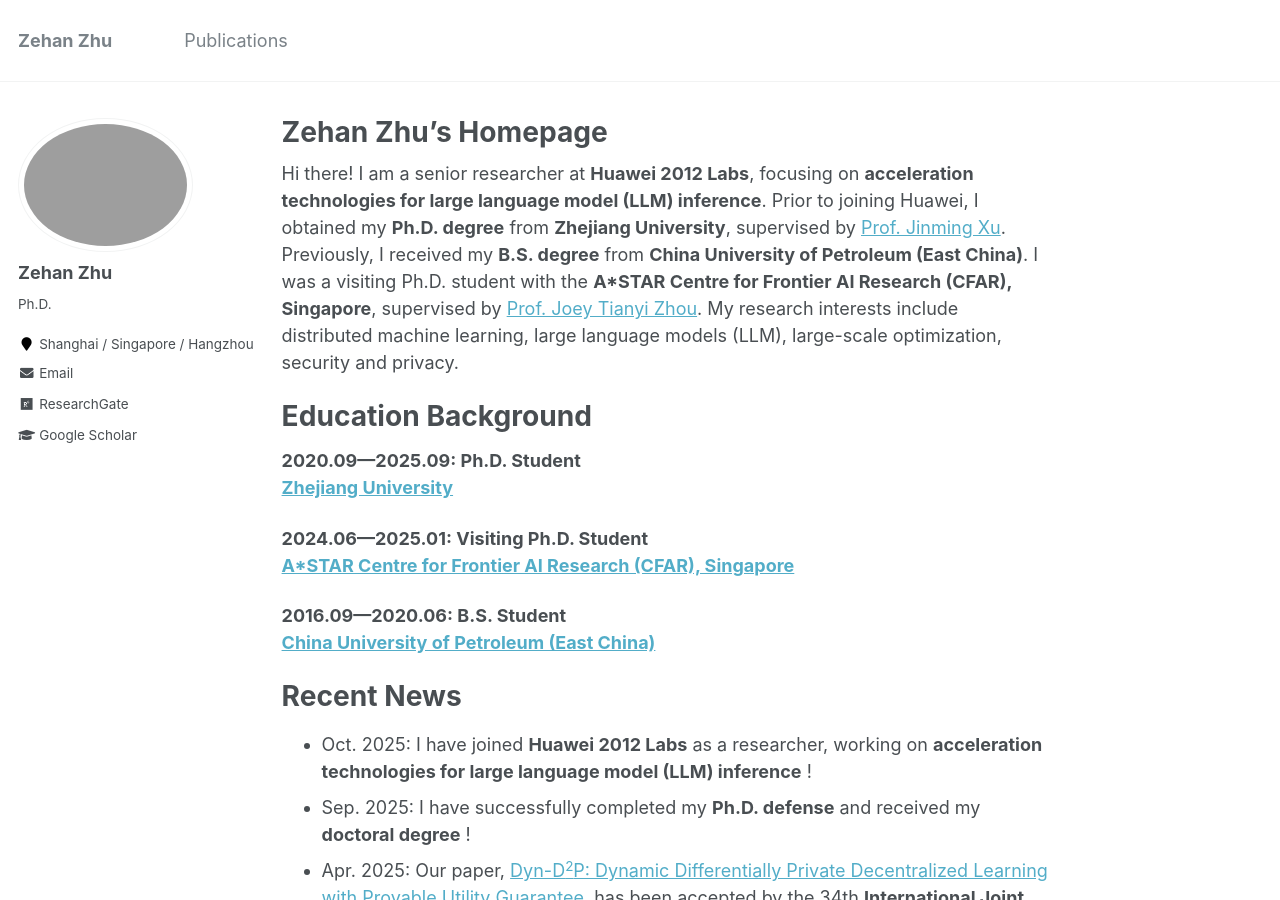
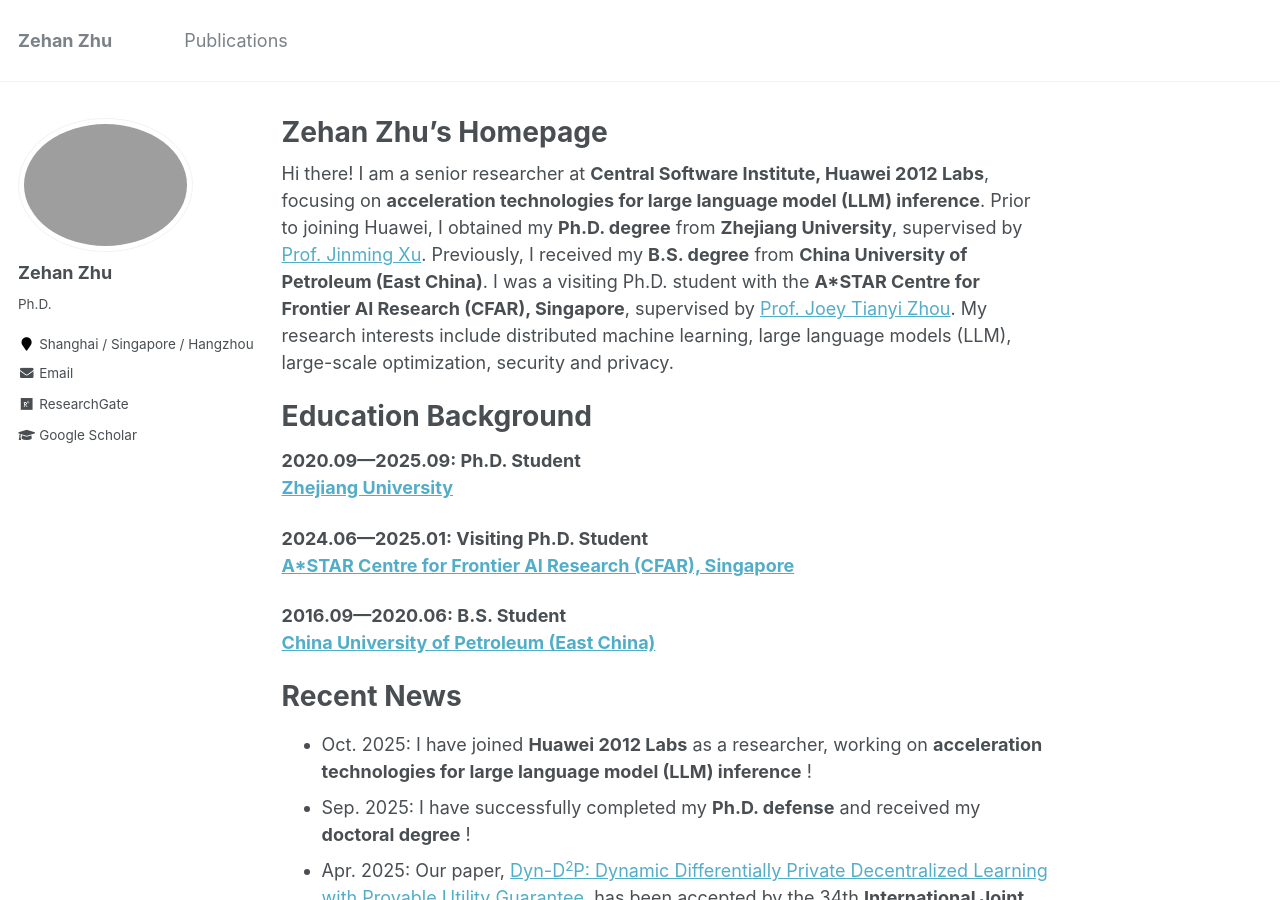
Before and after one commit to zehanzhu/zehanzhu.github.io, a Jekyll site: the page built from _pages/about.md, in a window 1280 px wide and 900 px high. Built offline with Jekyll 4.4.1, drawn with Linux system fonts in a browser that asks for light colours.

Commit message:
Update about.md

```diff
--- a/_pages/about.md
+++ b/_pages/about.md
@@ -9,7 +9,7 @@ redirect_from:
 ---
 
 
-Hi there! I am a senior researcher at **Huawei 2012 Labs**, focusing on **acceleration technologies for large language model (LLM) inference**. Prior to joining Huawei, I obtained my **Ph.D. degree** from **Zhejiang University**, supervised by [Prof. Jinming Xu](https://jinmingxu.github.io/). Previously, I received my **B.S. degree** from **China University of Petroleum (East China)**. I was a visiting Ph.D. student with the **A*STAR Centre for Frontier AI Research (CFAR), Singapore**, supervised by [Prof. Joey Tianyi Zhou](https://joeyzhouty.github.io/). My research interests include distributed machine learning, large language models (LLM), large-scale optimization, security and privacy.
+Hi there! I am a senior researcher at **Central Software Institute, Huawei 2012 Labs**, focusing on **acceleration technologies for large language model (LLM) inference**. Prior to joining Huawei, I obtained my **Ph.D. degree** from **Zhejiang University**, supervised by [Prof. Jinming Xu](https://jinmingxu.github.io/). Previously, I received my **B.S. degree** from **China University of Petroleum (East China)**. I was a visiting Ph.D. student with the **A*STAR Centre for Frontier AI Research (CFAR), Singapore**, supervised by [Prof. Joey Tianyi Zhou](https://joeyzhouty.github.io/). My research interests include distributed machine learning, large language models (LLM), large-scale optimization, security and privacy.
 
 
 
```
